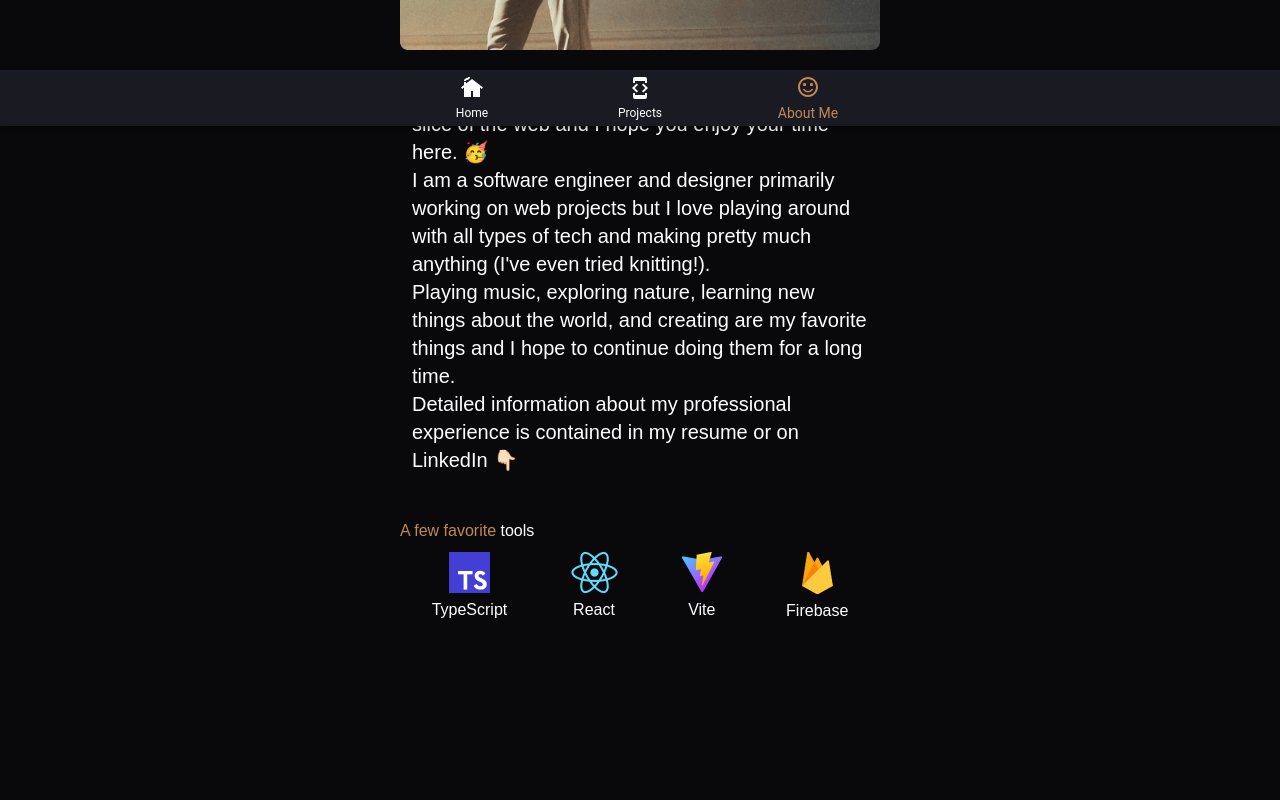
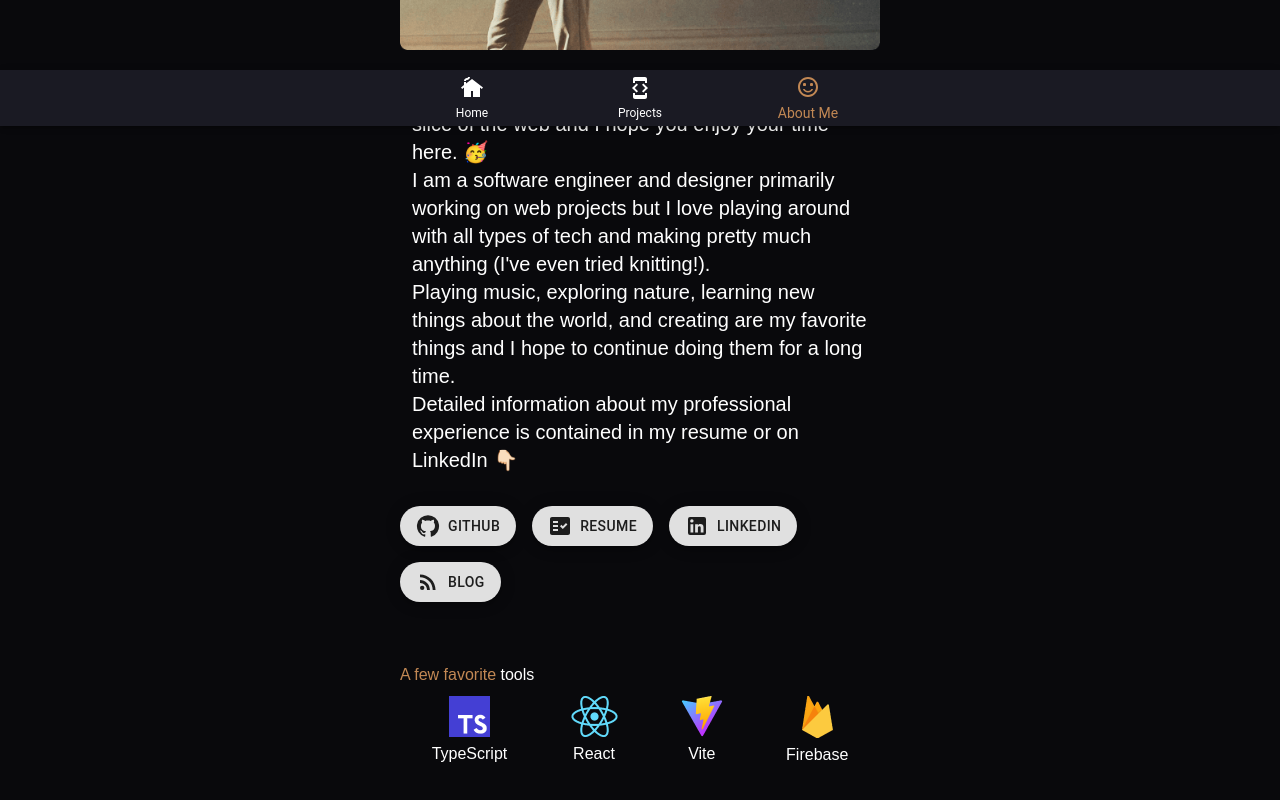
Before and after one commit to AdamDavisDeveloper/adams-portfolio, a React (Vite) app: page /about in a window 1280 px wide. Shown: the part 674-1474 px from the top of the page. Before the commit the page ends 1406 px from the top, so only its background shows below. Built offline with nearby package versions, Linux system fonts and the light colour scheme; a web font is replaced by a local one.

Commit message:
add outlinks for AboutMe and resume PDF

```diff
--- a/src/Views/AboutMe/AboutMe.scss
+++ b/src/Views/AboutMe/AboutMe.scss
@@ -35,6 +35,14 @@
         }
     }
 
+    #OutLinks {
+        display: flex;
+        justify-content: flex-start;
+        align-items: center;
+        flex-wrap: wrap;
+        margin: 2rem 0rem;
+    }
+
     #TechnologyList {
         margin-top: 3rem;
         span {
--- a/src/Views/AboutMe/AboutMe.tsx
+++ b/src/Views/AboutMe/AboutMe.tsx
@@ -1,6 +1,15 @@
 import React from "react"
 import { technologies } from '../Projects/ProjectsData';
 import TechnologyLogo from "../../components/TechnologyLogo";
+
+// MUI
+import {
+    Fab
+} from '@mui/material';
+import RssFeedIcon from '@mui/icons-material/RssFeed';
+import GitHubIcon from '@mui/icons-material/GitHub';
+import LinkedInIcon from '@mui/icons-material/LinkedIn';
+import FactCheckIcon from '@mui/icons-material/FactCheck';
 
 // Images (these ts-ignores are the death of me)
 //@ts-ignore
@@ -33,6 +42,34 @@ export default function AboutMe() {
                 </p>
             </div>
 
+            <div id="OutLinks">
+                <a href="https://github.com/AdamDavisDeveloper" target="_blank">
+                    <Fab sx={{marginRight: "1rem", marginBottom: "1rem"}} variant="extended" size="medium">
+                        <GitHubIcon sx={{ mr: 1 }} />
+                        Github
+                    </Fab>
+                </a>
+                <a href="/src/img/AdamDavisResume-2022.pdf" target="_blank">
+                    <Fab sx={{marginRight: "1rem", marginBottom: "1rem"}} variant="extended" size="medium">
+                        <FactCheckIcon sx={{ mr: 1 }} />
+                        Resume
+                    </Fab>
+                </a>
+                <a href="https://www.linkedin.com/in/adam-davis-developer" target="_blank">
+                    <Fab sx={{marginRight: "1rem", marginBottom: "1rem"}} variant="extended" size="medium">
+                        <LinkedInIcon sx={{ mr: 1 }} />
+                        LinkedIn
+                    </Fab>
+                </a>
+                <a href="https://adamsblog.hashnode.dev" target="_blank">
+                    <Fab sx={{marginRight: "1rem", marginBottom: "1rem"}} variant="extended" size="medium">
+                        <RssFeedIcon sx={{ mr: 1 }} />
+                        Blog
+                    </Fab>
+                </a>
+
+            </div>
+
             <div id="TechnologyList">
                 <span className="colored-text">A few favorite <span>tools</span></span>
                 <div className="logos-list">
```
Also changed, not shown: 1 other file (tests, documents, lock files or other folders).
